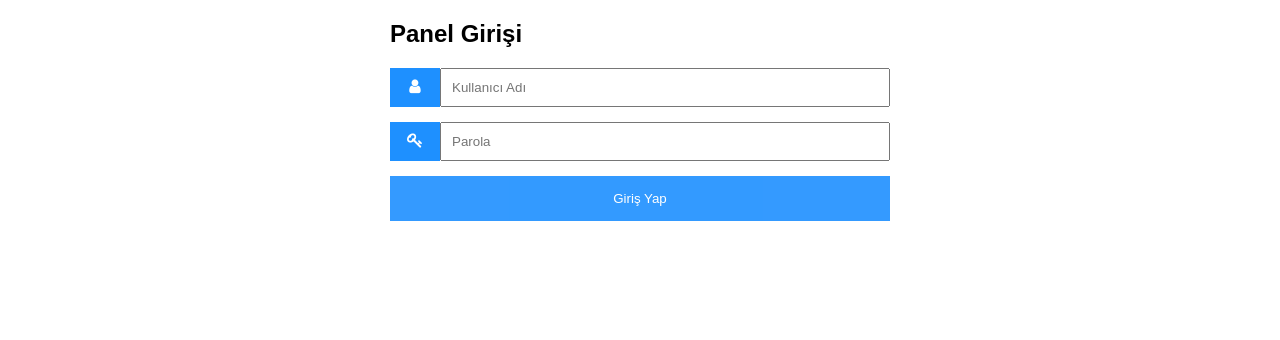
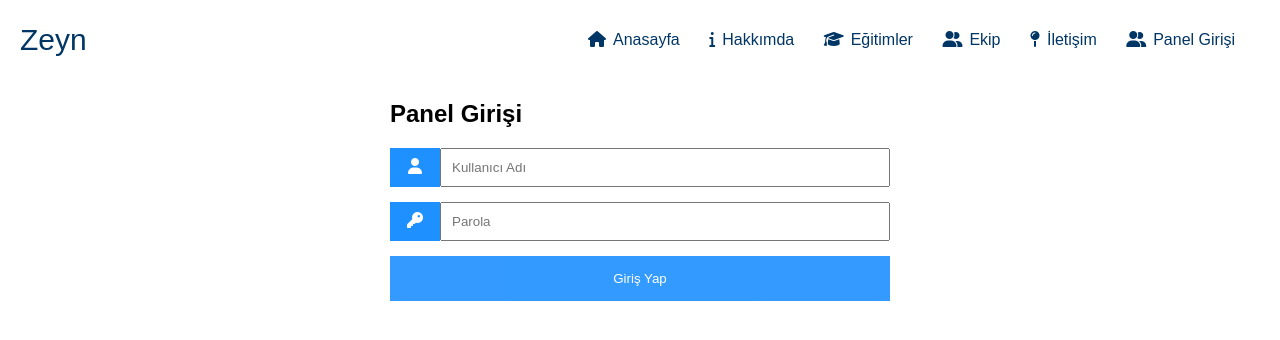
Before and after one commit to zeynepyiner/firstWebsite, a PHP site: page /panelgiris.php in a window 1280 px wide. Shown: the top 340 px of the page. Run offline with PHP 8.4, Linux system fonts and the light colour scheme; some libraries are stand-ins or nearby versions.

Commit message:
first commit

```diff
--- a/panelgiris.php
+++ b/panelgiris.php
@@ -1,22 +1,24 @@
 <!DOCTYPE html>
 <html>
+
 <head>
   <meta name="viewport" content="width=device-width, initial-scale=1" />
   <!-- Add icon library -->
   <link
     rel="stylesheet"
-      href="https://cdnjs.cloudflare.com/ajax/libs/font-awesome/4.7.0/css/font-awesome.min.css"
-    />
+    href="https://cdnjs.cloudflare.com/ajax/libs/font-awesome/4.7.0/css/font-awesome.min.css" />
   <style>
     body {
       font-family: Arial, Helvetica, sans-serif;
     }
+
     * {
       box-sizing: border-box;
     }
 
     .input-container {
-        display: -ms-flexbox; /* IE10 */
+      display: -ms-flexbox;
+      /* IE10 */
       display: flex;
       width: 100%;
       margin-bottom: 15px;
@@ -55,13 +57,40 @@
       opacity: 1;
     }
   </style>
+  <link rel="stylesheet" href="css/style.css" />
+  <link rel="preconnect" href="https://fonts.googleapis.com" />
+  <link rel="preconnect" href="https://fonts.gstatic.com" crossorigin />
+  <link
+    href="https://fonts.googleapis.com/css2?family=Arvo:ital,wght@0,400;0,700;1,400;1,700&family=Dancing+Script:wght@400..700&family=Josefin+Sans:ital,wght@0,100..700;1,100..700&family=Nunito+Sans:ital,opsz,wght@0,6..12,200..1000;1,6..12,200..1000&family=Pacifico&family=Satisfy&family=Space+Mono:ital,wght@0,400;0,700;1,400;1,700&family=Ubuntu+Mono:ital,wght@0,400;0,700;1,400;1,700&display=swap"
+    rel="stylesheet" />
+  <script
+    src="https://kit.fontawesome.com/c20485228a.js"
+    crossorigin="anonymous"></script>
+
+  <link rel="stylesheet" href="owl/owl.carousel.min.css" />
+  <link rel="stylesheet" href="owl/owl.theme.default.min.css" />
 </head>
+
 <body>
+  <section id="menu">
+    <a href="index.php">
+      <div id="logo">Zeyn</div>
+    </a>
+
+    <nav>
+      <a href="index.php"><i class="fas fa-home ikon"></i>Anasayfa</a>
+      <a href="hakkimda.php"><i class="fas fa-info ikon"></i>Hakkımda</a>
+      <a href="egitimler.php"><i class="fas fa-graduation-cap ikon"></i>Eğitimler</a>
+      <a href=""><i class="fas fa-user-friends ikon"></i>Ekip</a>
+      <a href="iletisim.php"><i class="fas fa-map-pin ikon"></i>İletişim</a>
+      <a href="panel.php"><i class="fas fa-user-friends ikon"></i>Panel Girişi</a>
+
+    </nav>
+  </section>
   <form
     action="panelgiris.php"
     method="post"
-      style="max-width: 500px; margin: auto"
-    >
+    style="max-width: 500px; margin: auto">
     <h2>Panel Girişi</h2>
     <div class="input-container">
       <i class="fa fa-user icon"></i>
@@ -69,8 +98,7 @@
         class="input-field"
         type="text"
         placeholder="Kullanıcı Adı"
-          name="usrnm"
-        />
+        name="usrnm" />
     </div>
 
     <div class="input-container">
@@ -79,13 +107,13 @@
         class="input-field"
         type="password"
         placeholder="Parola"
-          name="psw"
-        />
+        name="psw" />
     </div>
 
     <button type="submit" class="btn">Giriş Yap</button>
   </form>
 </body>
+
 </html>
 
 
@@ -93,17 +121,15 @@
 
 session_start();
 
-if(isset($_POST["usrnm"], $_POST["psw"])){
+if (isset($_POST["usrnm"], $_POST["psw"])) {
 
-  if($_POST["usrnm"]=="admin" && $_POST["psw"]=="12345"){
+  if ($_POST["usrnm"] == "admin" && $_POST["psw"] == "12345") {
 
-    $_SESSION['user']=$_POST["usrnm"];
+    $_SESSION['user'] = $_POST["usrnm"];
     header("location:panel.php");
-
-  }else{
+  } else {
     echo "<script>alert('Kullanıcı adı veya şifre yanlış') </script>";
   }
-
 }
 
 
```
Also changed, not shown: hakkimda.php (+5 -5 lines), panel.php (+44 -20 lines). Lines whose indentation alone changed are shown as unchanged.
